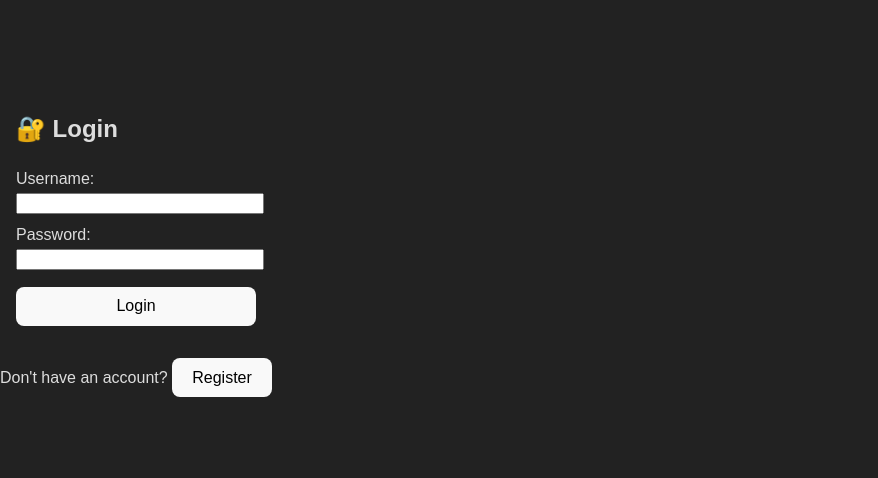
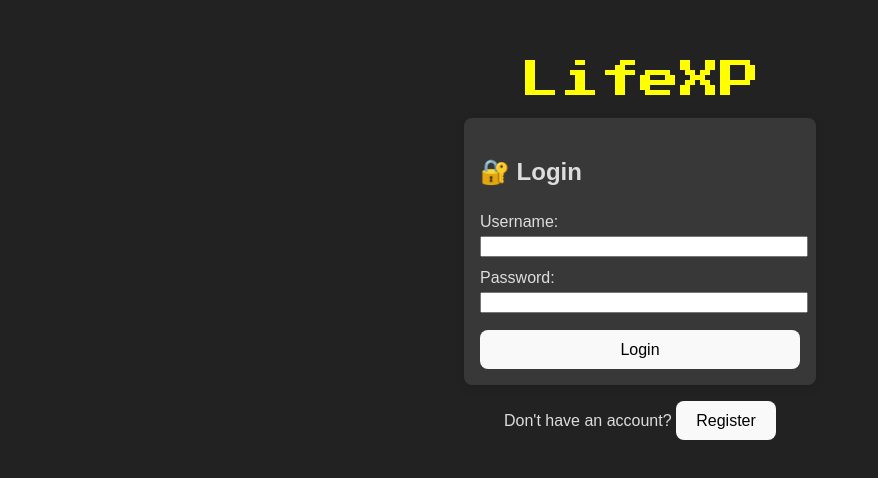
Before and after one commit to nzh0172/LifeXP-v2, a React (Vite) app: page / in a window 1280 px wide. Shown: the part 156-634 px from the top of the page, without its empty margins (0-878 px from the left). Built offline with nearby package versions, Linux system fonts and the light colour scheme; no server answers; a web font is replaced by a local one.

Commit message:
Improved login and register ui

```diff
--- a/src/components/Login.jsx
+++ b/src/components/Login.jsx
@@ -1,4 +1,5 @@
 import React, { useState } from 'react';
+import '../styles/Auth.css'
 
 export default function Login({ onLoginSuccess }) {
   const [username, setUsername] = useState('');
@@ -32,7 +33,11 @@ export default function Login({ onLoginSuccess }) {
   };
 
   return (
-    <div style={{ maxWidth: '320px', margin: 'auto', padding: '1rem' }}>
+    <div className="auth-container">
+      <div className='auth-inner'>
+        <h1 className="auth-title">LifeXP</h1>
+
+        <div className="auth-box" style={{ maxWidth: '320px', margin: 'auto', padding: '1rem' }}>
           <h2>🔐 Login</h2>
           {errorMsg && <p style={{ color: 'red' }}>{errorMsg}</p>}
           <form onSubmit={handleSubmit}>
@@ -61,5 +66,7 @@ export default function Login({ onLoginSuccess }) {
             </button>
           </form>
         </div>
+      </div>
+    </div>
   );
 }
--- a/src/components/Register.jsx
+++ b/src/components/Register.jsx
@@ -1,4 +1,5 @@
 import React, { useState } from 'react';
+import '../styles/Auth.css'
 
 export default function Register({ onRegisterSuccess, onCancel }) {
   const [username, setUsername] = useState('');
@@ -14,8 +15,8 @@ export default function Register({ onRegisterSuccess, onCancel }) {
     try {
       const resp = await fetch('http://localhost:5050/register', {
         method: 'POST',
+        headers: { 'Content-Type': 'application/json' },
         credentials: 'include',
-        headers: { 'Content-Type': 'application/json' },
         body: JSON.stringify({ username, password }),
       });
 
@@ -39,7 +40,8 @@ export default function Register({ onRegisterSuccess, onCancel }) {
   };
 
   return (
-    <div style={{ maxWidth: '320px', margin: 'auto', padding: '1rem' }}>
+    <div className="auth-container">
+    <div className="auth-box" style={{ maxWidth: '320px', margin: 'auto', padding: '1rem' }}>
       <h2>📝 Register</h2>
       {errorMsg && <p style={{ color: 'red' }}>{errorMsg}</p>}
       {successMsg && <p style={{ color: 'green' }}>{successMsg}</p>}
@@ -72,5 +74,6 @@ export default function Register({ onRegisterSuccess, onCancel }) {
         Cancel
       </button>
     </div>
+    </div>
   );
 }
--- /dev/null
+++ b/src/styles/Auth.css
@@ -0,0 +1,35 @@
+.auth-container {
+    display: flex;
+    justify-content: center;
+    align-items: center;
+    width: 100vw;             /* fill the viewport horizontally */
+  }
+
+  .auth-box {
+    padding: 2rem;
+    border-radius: 8px;
+    box-shadow: 0 2px 10px rgba(0, 0, 0, 0.1);
+    max-width: 400px;
+    width: 100%;
+    background-color: rgb(56, 56, 56);
+  }
+
+  form {
+    display: flex;
+    flex-direction: column;
+  }
+  form > * + * {
+    margin-top: 1rem;
+  }
+
+  .auth-inner {
+    width: 400px;
+  }
+
+  .auth-title {
+    margin-bottom: 1rem;
+    font-size: 2.5rem;
+    text-align: center;
+    font-family: 'Press Start 2P', cursive;
+    color: yellow;
+  }
```
Lines whose indentation alone changed are shown as unchanged.
